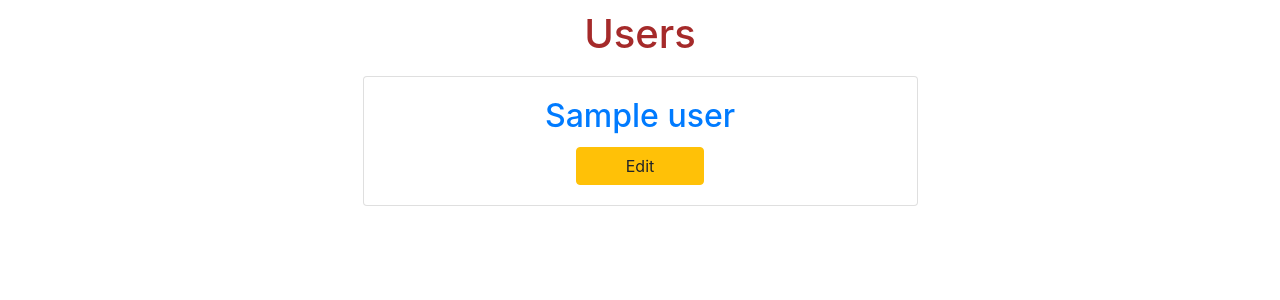
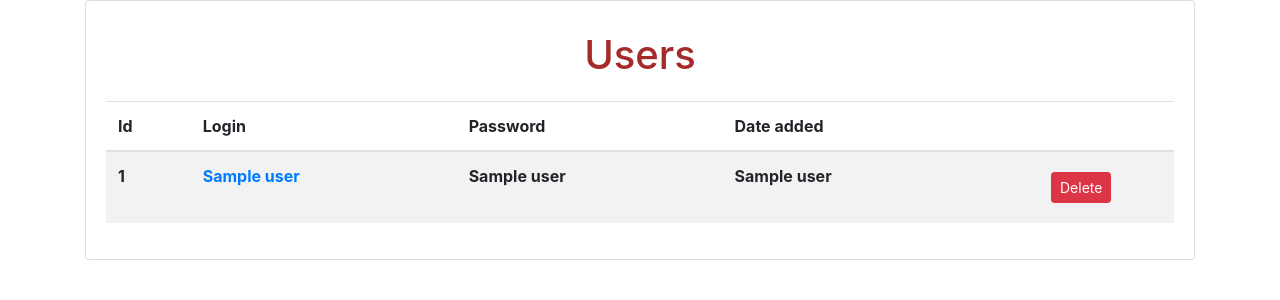
Before and after one commit to SergeiGD/LAMP-DOCKER-setup-group-project, a Flask app: page /users in a window 1280 px wide. Shown: the part 56-356 px from the top of the page. Run offline with Flask 2, Linux system fonts and the light colour scheme; a database or web service that is not in the repository returns one stand-in record (values such as "Sample title"); lists and menus that the app fills with data are empty; some libraries are stand-ins or nearby versions.

Commit message:
update templates

```diff
--- a/apache_python_postgres/templates/create.html
+++ b/apache_python_postgres/templates/create.html
@@ -3,14 +3,13 @@
 {% block content %}
 <h1>{% block title %} Create a new User {% endblock %}</h1>
 
-<form method="post">
+<form method="post" class="w-25 m-auto">
     <div class="form-group">
         <label for="login">Login</label>
         <input type="text" name="login"
                placeholder="User login" class="form-control"
                value="{{ request.form['login'] }}"></input>
     </div>
-
     <div class="form-group">
         <label for="password">Password</label>
         <input type="password" name="password"
@@ -18,7 +17,7 @@
                value="{{ request.form['password'] }}"></input>
     </div>
     <div class="form-group">
-        <button type="submit" class="btn btn-primary btn-block">Submit</button>
+        <button type="submit" class="btn btn-primary btn-block">Create</button>
     </div>
 </form>
 {% endblock %}
--- a/apache_python_postgres/templates/users.html
+++ b/apache_python_postgres/templates/users.html
@@ -1,19 +1,41 @@
 {% extends 'base.html' %}
 
 {% block content %}
-    <h1>{% block title %} Users {% endblock %}</h1>
-    <div class="d-flex flex-column">
-        {% for user in users %}
-        <div class="card w-50 m-auto">
-            <div class="card-body">
-                <h2 class="card-title text-center">
-                    <a href="{{ url_for('post', user_id=user[0]) }}" class="link-info">{{ user[1] }}</a>
-                </h2>
-                <a href="{{ url_for('edit', id=user[0] ) }}">
-                    <button class="btn btn-warning btn-xs btn-block m-auto w-25" type="button">Edit</button>
-                </a>
-            </div>
+<div class="card">
+    <div class="card-body">
+        <div class="card-title text-center">
+            <h1>{% block title %} Users {% endblock %}</h1>
         </div>
-    {% endfor %}
+        <div class="card-text">
+            <table class="table table-striped">
+                <thead>
+                    <tr>
+                        <th scope="col">Id</th>
+                        <th scope="col">Login</th>
+                        <th scope="col">Password</th>
+                        <th scope="col">Date added</th>
+                        <th scope="col"></th>
+                    </tr>
+                </thead>
+                <tbody>
+                    {% for user in users %}
+                    <tr>
+                        <th scope="col">{{ user[0] }}</th>
+                        <th scope="col"><a href="{{ url_for('edit', id=user[0]) }}" class="link-info">{{ user[1] }}</a></th>
+                        <th scope="col">{{ user[2] }}</th>
+                        <th scope="col">{{ user[3] }}</th>
+                        <th scope="col">
+                            <div class="d-flex flex-row justify-content-center">
+                                <form action="{{ url_for('delete', user_id=user[0]) }}" method="post">
+                                    <button class="btn btn-danger btn-sm my-2 btn-block" type="submit"">Delete</button>
+                                </form>
+                            </div>
+                        </th>
+                    </tr>
+                    {% endfor %}
+                </tbody>
+            </table>
+        </div>
     </div>
+</div>
 {% endblock %}
```
Also changed, not shown: apache_python_postgres/templates/edit.html (+5 -10 lines), apache_python_postgres/templates/user.html (deleted, +0 -18 lines).
